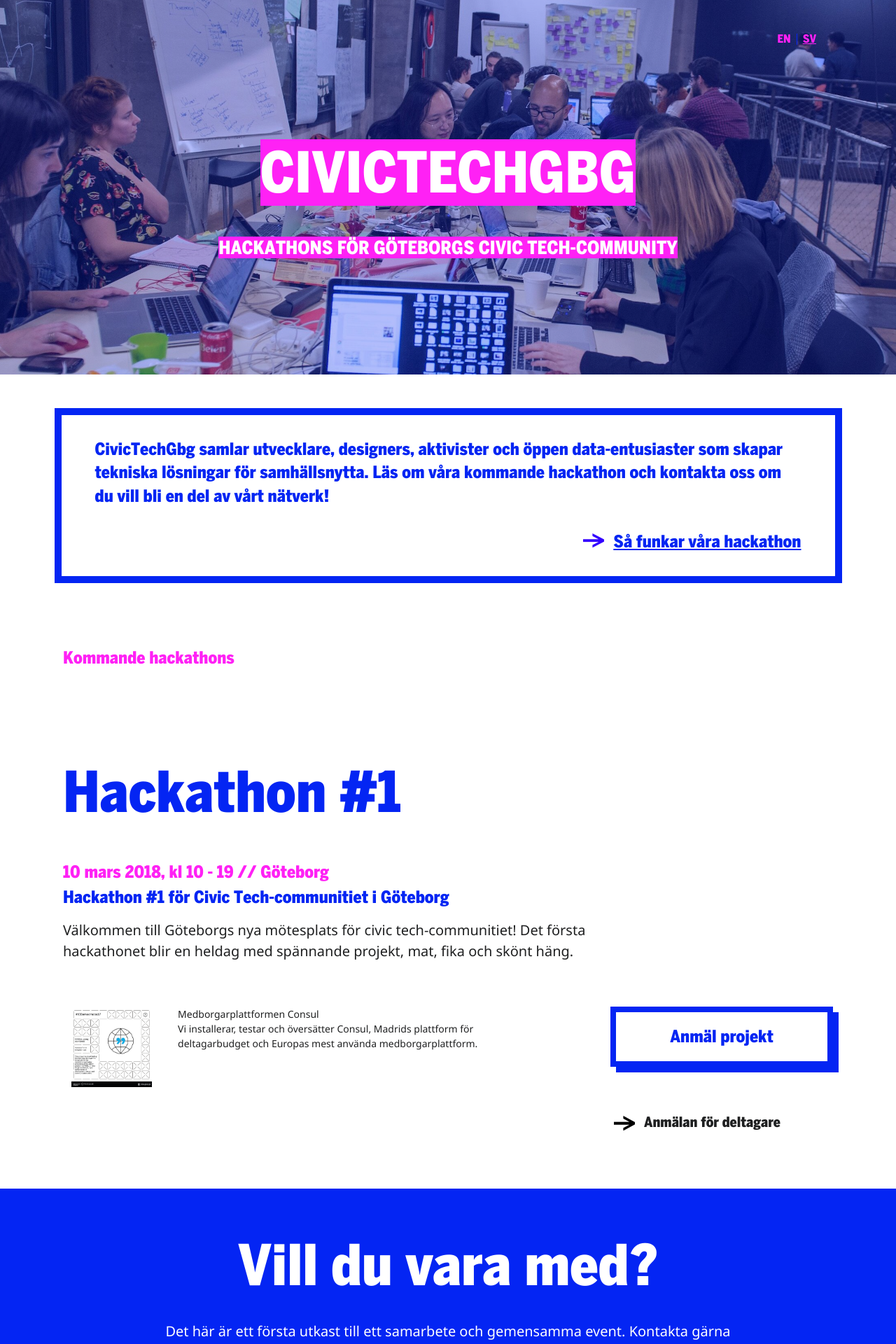
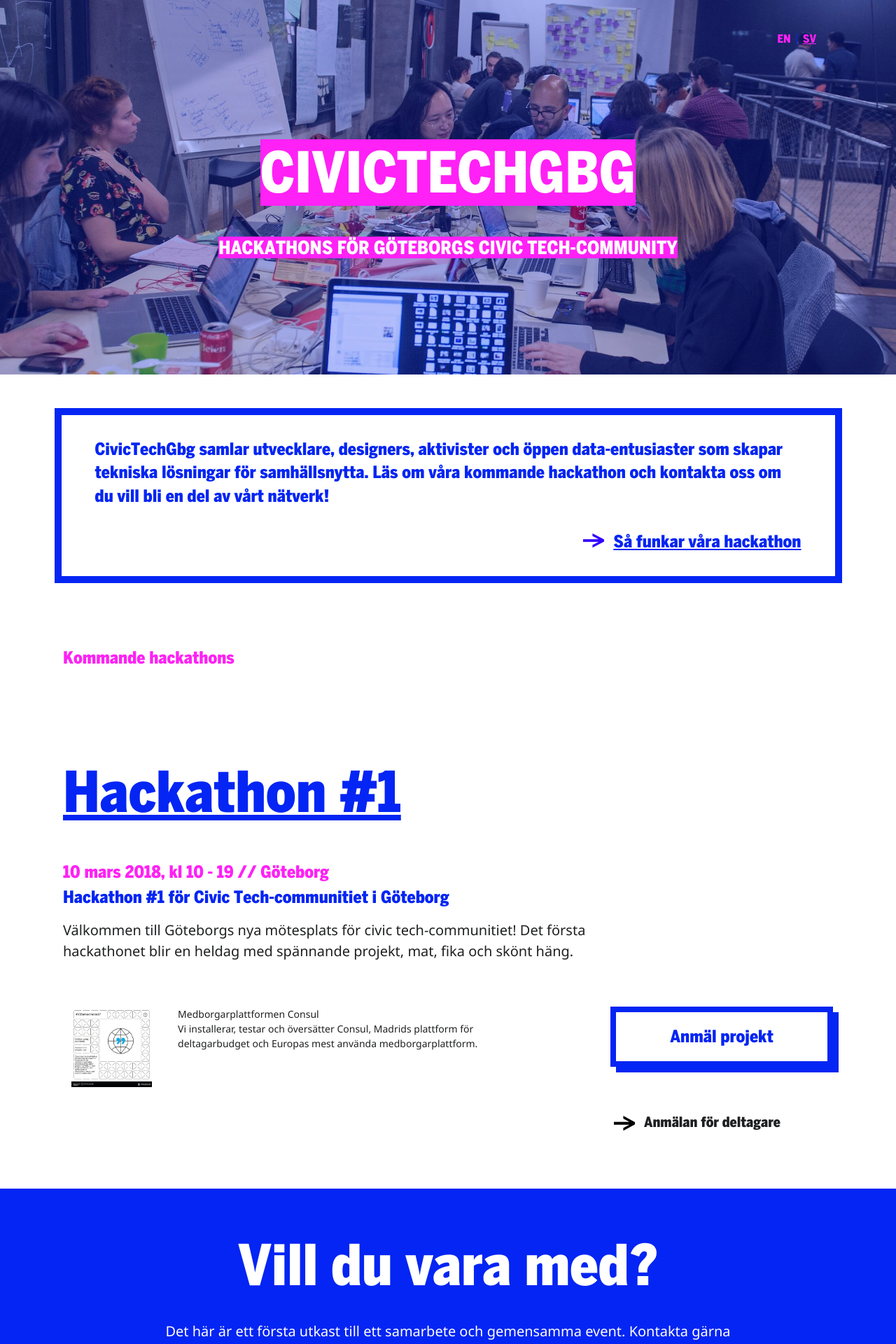
Before and after one commit to civictechsweden/civictech.se, a Jekyll site: the page built from index.md, in a window 1280 px wide. Shown: the top 1920 px of the page at 70% size. Built offline with Jekyll 4.4.1, drawn with Linux system fonts in a browser that asks for light colours; nearby versions of some CDN libraries.

Commit message:
Underline headline links

```diff
--- a/_sass/_custom-classes.scss
+++ b/_sass/_custom-classes.scss
@@ -55,8 +55,7 @@
 .display-2 {
   color: $black;
 }
-.nav-link,
-h2 a {
+.nav-link {
   text-decoration: none;
 }
 
```
